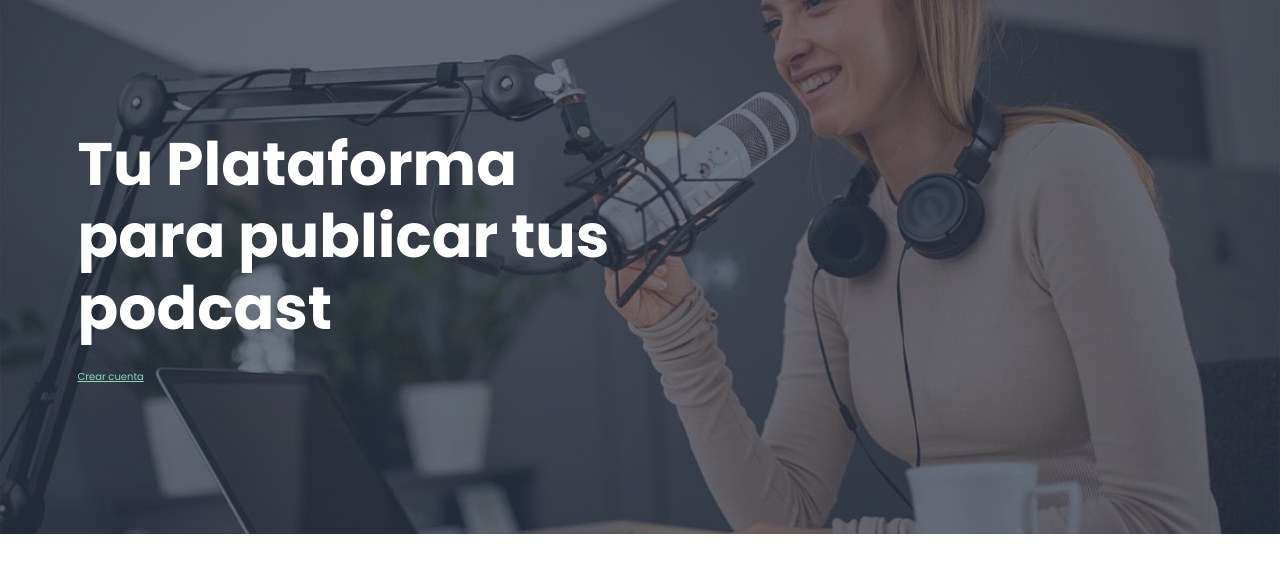
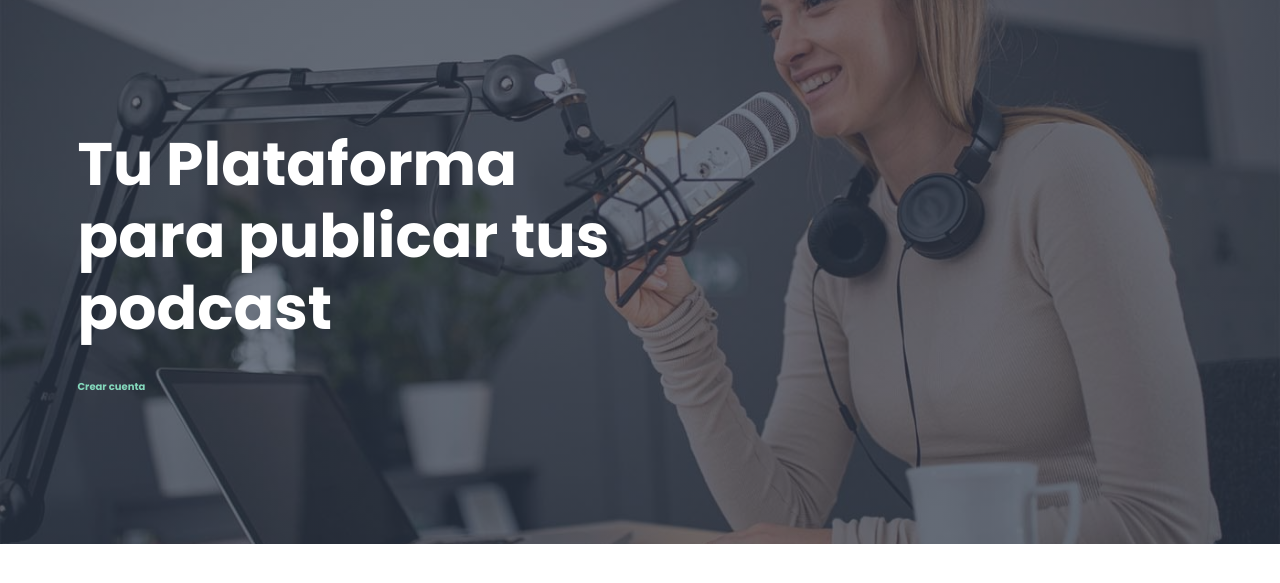
Before and after one commit to MarianoMasondo/Podcast-App-, a website: page index.html in a window 1280 px wide. Shown: the part 197-780 px from the top of the page. Drawn offline with Linux system fonts and the light colour scheme.

Commit message:
Crea tu cuenta button

```diff
--- a/src/scss/app.scss
+++ b/src/scss/app.scss
@@ -1,2 +1,3 @@
 @use 'utils';
+@use 'componentes';
 @use 'ui';
--- /dev/null
+++ b/src/scss/componentes/_botones.scss
@@ -0,0 +1,16 @@
+@use '../custom' as *;
+
+.btn-header {
+    @include button-variant($primary, transparent, $secondary, darken($primary, 10%), transparent, darken($secondary, 10%));
+    @include button-size(1rem, 5rem, 2rem, 0);
+    font-weight: 700;
+    text-decoration: none;
+    text-align: center;
+    display: block;
+    margin-top: 1rem;
+
+    @include media-breakpoint-up(md){
+        display: inline-block;
+    }
+
+}
--- /dev/null
+++ b/src/scss/componentes/_index.scss
@@ -0,0 +1 @@
+@forward 'botones';
```
Also changed, not shown: build/css/app.css.
